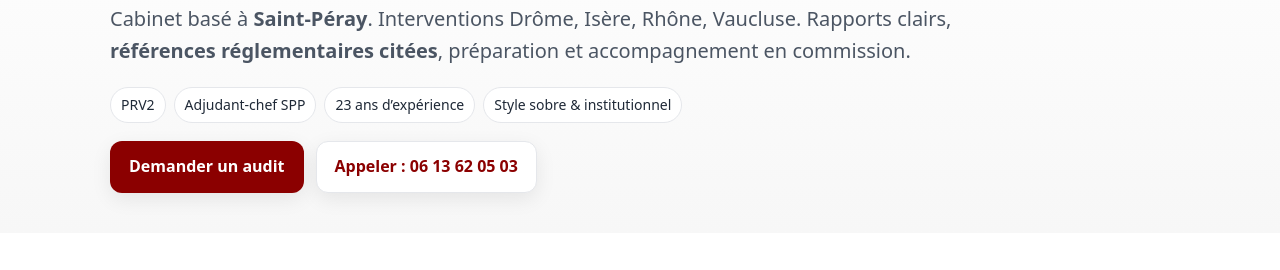
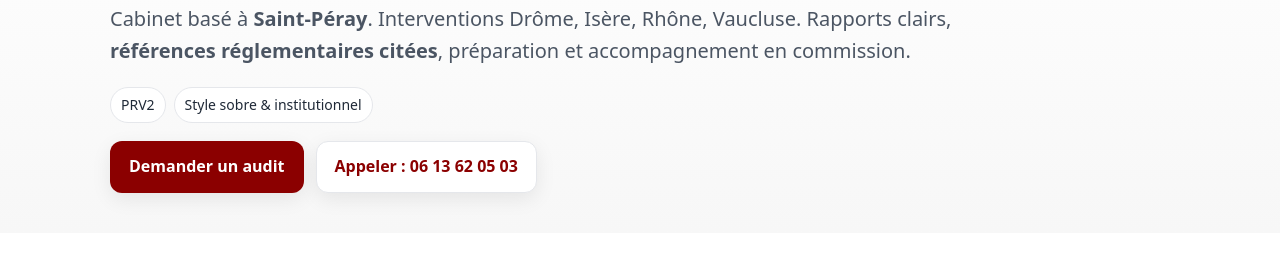
Before and after one commit to carlenicolas-debug/ignitech-conseil.github.io, a plain HTML site: page index.html in a window 1280 px wide. Shown: the part 199-469 px from the top of the page. Drawn offline with Linux system fonts and the light colour scheme.

Commit message:
Update index.html

```diff
--- a/index.html
+++ b/index.html
@@ -139,8 +139,7 @@
       <p class="lead">Cabinet basé à <strong>Saint-Péray</strong>. Interventions Drôme, Isère, Rhône, Vaucluse. Rapports clairs, <strong>références réglementaires citées</strong>, préparation et accompagnement en commission.</p>
       <div class="badges" aria-label="Atouts">
         <span class="badge">PRV2</span>
-        <span class="badge">Adjudant-chef SPP</span>
-        <span class="badge">23 ans d’expérience</span>
+
         <span class="badge">Style sobre & institutionnel</span>
       </div>
       <div class="actions">
```
